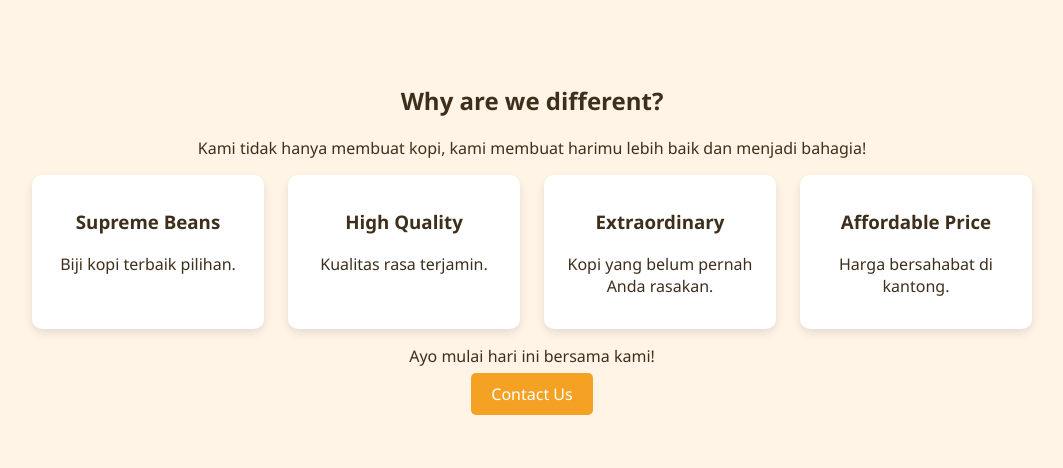
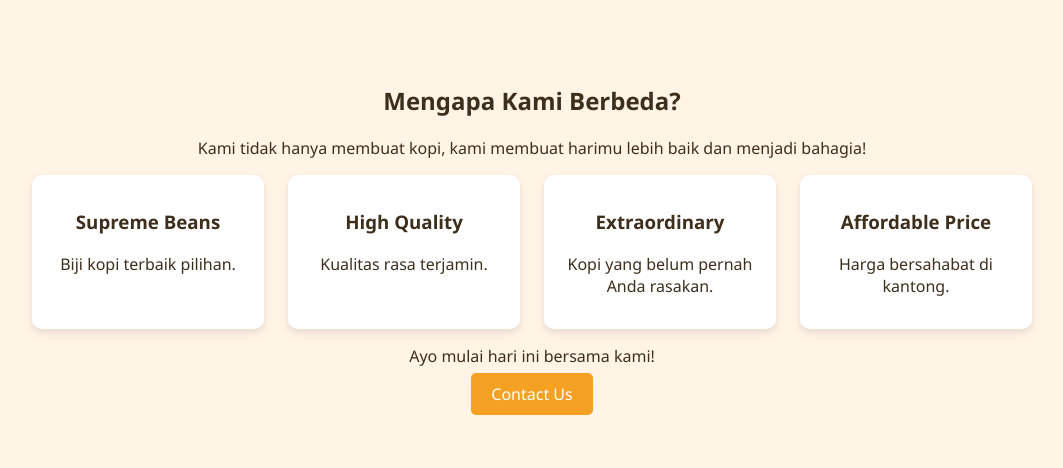
Before and after one commit to Fuentes771/PemogramanWebKelCASS, a PHP site: page /aboutus.php in a window 1280 px wide. Shown: the part 318-786 px from the top of the page, without its empty margins (108-1171 px from the left). Run offline with PHP 8.4, Linux system fonts and the light colour scheme.

Commit message:
perubahan about

```diff
--- a/aboutus.php
+++ b/aboutus.php
@@ -32,7 +32,7 @@
     </header>
 
     <section class="why-section">
-        <h2>Why are we different?</h2>
+        <h2>Mengapa Kami Berbeda?</h2>
         <p>Kami tidak hanya membuat kopi, kami membuat harimu lebih baik dan menjadi bahagia!</p>
         <div class="why-grid">
             <div class="why-box"><h3>Supreme Beans</h3><p>Biji kopi terbaik pilihan.</p></div>
```
